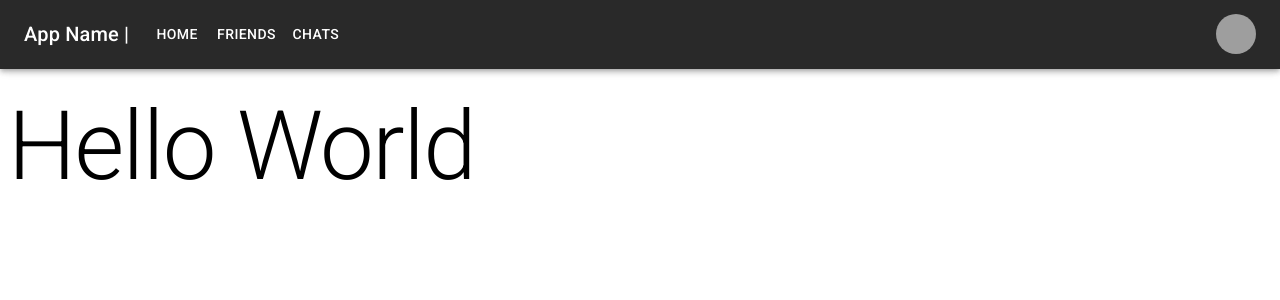
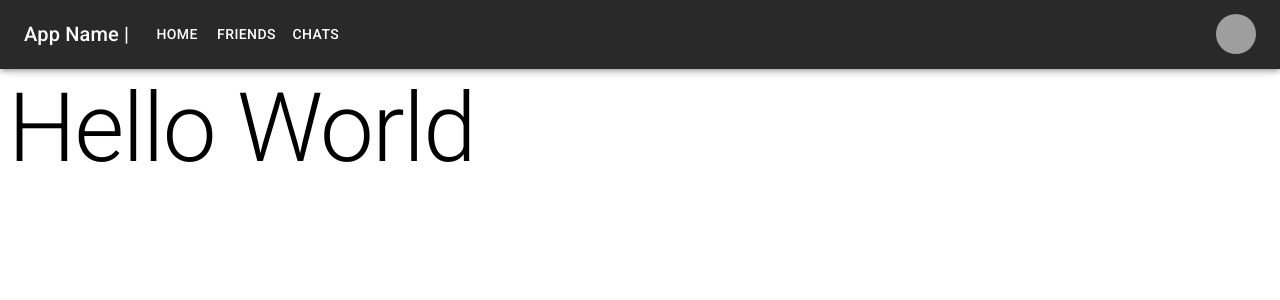
Before and after one commit to cwainczak/koi, a React (Create React App) app: page / in a window 1280 px wide. Shown: the top 300 px of the page. Built offline with nearby package versions, Linux system fonts and the light colour scheme; grey boxes are pictures that could not be loaded.

Commit message:
Fixed comment syntax

```diff
--- a/src/App.js
+++ b/src/App.js
@@ -8,7 +8,7 @@ const App = () => {
     return (
         <div>
             <NavBar/>
-            // empty toolbar to push content away fom underneath the navbar
+            {/* empty toolbar to push content away fom underneath the navbar */}
             <Toolbar/>
 
             <Typography variant="h1">Hello World</Typography>
```
